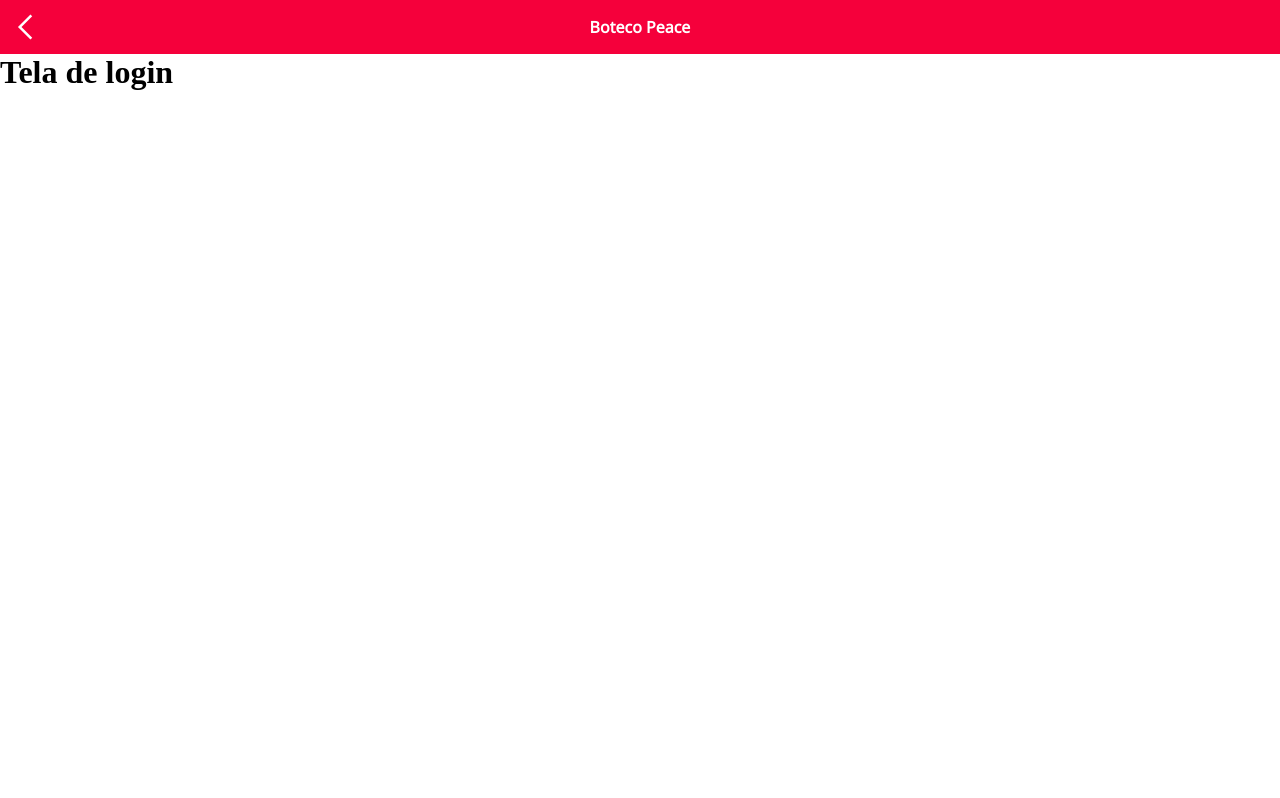
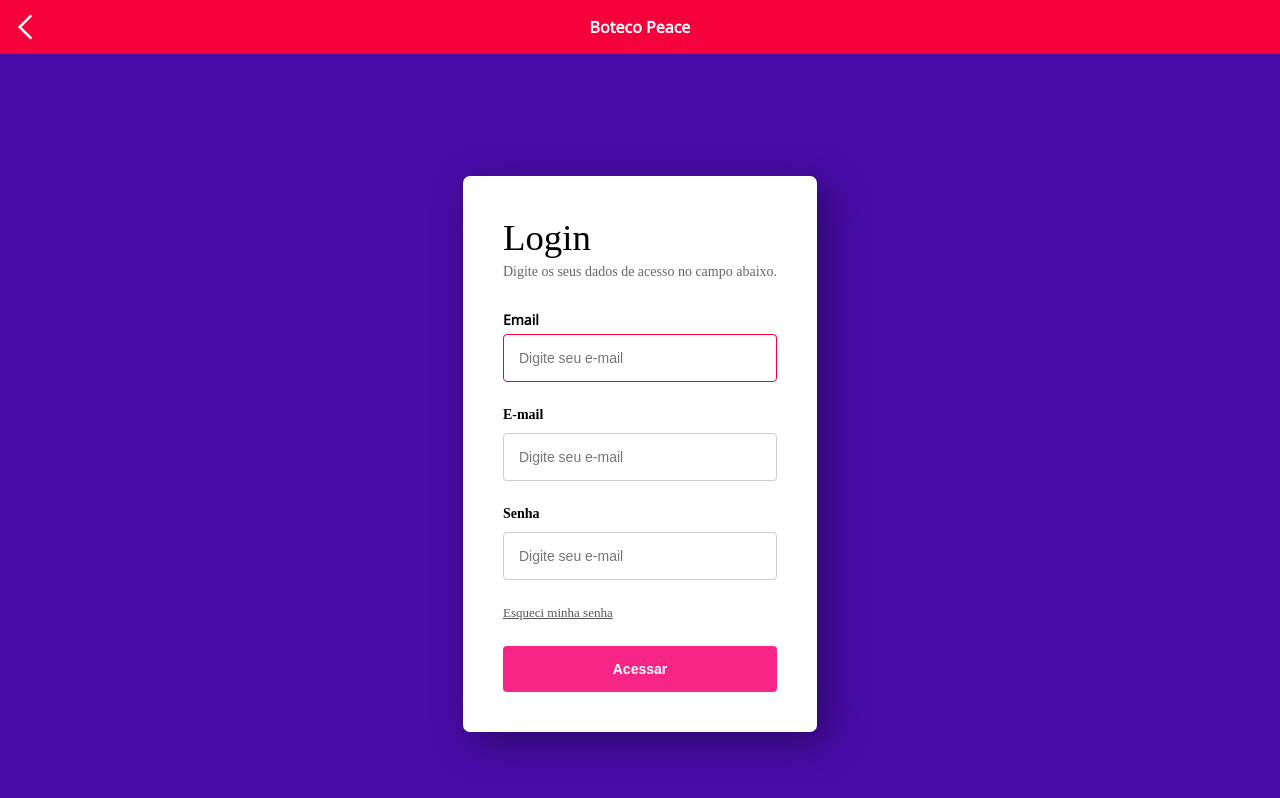
Before and after one commit to mikessdev/qrmenu, a Vue app: page /login in a window 1280 px wide. Shown: the top 798 px of the page. Built offline with nearby package versions, Linux system fonts and the light colour scheme.

Commit message:
login page

```diff
--- /dev/null
+++ b/src/components/BaseInput.vue
@@ -0,0 +1,75 @@
+<script setup lang="ts">
+const props = defineProps({
+  placeholder: {
+    type: String,
+    default: "",
+  },
+  inputType: {
+    type: String,
+    default: "text",
+  },
+  label: {
+    type: String,
+    default: "",
+  },
+  modelValue: {
+    type: [String, Number],
+    default: "",
+  },
+  errorMessage: {
+    type: String,
+    default: "",
+  },
+  isRequired: {
+    type: Boolean,
+    default: true
+  },
+  isDisabled: {
+    type: Boolean,
+    default: false
+  },
+  isReadonly: {
+    type: Boolean,
+    default: false
+  },
+  auxText: {
+    type: String,
+    default: "",
+  },
+  inputId: {
+    type: String,
+  },
+});
+</script>
+<template>
+  <div class="base-input">
+    <label> {{ props.label }} </label>
+    <input :type="props.inputType" :placeholder="props.placeholder" autofocus="true" />
+  </div>
+</template>
+<style lang="scss" scoped>
+  .base-input{
+    font-family: 'Noto Sans';
+    display: flex;
+    flex-direction: column;
+    input{
+      padding: 15px;
+      font-size: 14px;
+      border: 1px solid #ccc;
+      margin-bottom: 20px;
+      margin-top: 5px;
+      border-radius: 4px;
+      transition: all linear 160ms;
+      outline: none;
+
+      &:focus {
+        border: 1px solid $qrmenu-red;
+      }
+    }
+
+    label{
+      font-size: 14px;
+      font-weight: 600;
+  }
+}
+</style>
--- a/src/pages/LoginPage.vue
+++ b/src/pages/LoginPage.vue
@@ -1,19 +1,122 @@
 <script setup lang="ts">
 import ArrowBackIcon from '@/components/icons/ArrowBackIcon.vue';
 import Header from '@/components/Header.vue';
+import BaseInput from '@/components/BaseInput.vue';
+
 </script>
 <template>
   <Header :isLoginPage="true" />
-    <h1>Tela de login</h1>
+    <div class="page">
+        <form method="POST" class="formLogin">
+            <h1>Login</h1>
+            <p>Digite os seus dados de acesso no campo abaixo.</p>
+            <BaseInput :label="'Email'" :inputType="'email'" :placeholder="'Digite seu e-mail'" />
+            <label for="email">E-mail</label>
+            <input type="email" placeholder="Digite seu e-mail" autofocus="true" />
+            <label for="password">Senha</label>
+            <input type="password" placeholder="Digite seu e-mail" />
+            <a href="/">Esqueci minha senha</a>
+            <input type="submit" value="Acessar" class="btn" />
+        </form>
+    </div>
 
 </template>
 
-<style>
-@media (min-width: 1024px) {
-  .about {
-    min-height: 100vh;
+<style lang="scss" scoped>
+body {
+    font-family: 'Inter', sans-serif;
+    margin: 0;
+    padding: 0;
+    color: #023047
+}
+
+.page {
     display: flex;
+    flex-direction: column;
     align-items: center;
-  }
+    align-content: center;
+    justify-content: center;
+    width: 100%;
+    height: 100vh;
+    background-color: #480ca8;
+}
+
+.formLogin {
+    display: flex;
+    flex-direction: column;
+    background-color: #fff;
+    border-radius: 7px;
+    padding: 40px;
+    box-shadow: 10px 10px 40px rgba(0, 0, 0, 0.4);
+    gap: 5px
+}
+
+.areaLogin img {
+    width: 420px;
+}
+
+.formLogin h1 {
+    padding: 0;
+    margin: 0;
+    font-weight: 500;
+    font-size: 2.3em;
+}
+
+.formLogin p {
+    display: inline-block;
+    font-size: 14px;
+    color: #666;
+    margin-bottom: 25px;
+}
+
+.formLogin input {
+    padding: 15px;
+    font-size: 14px;
+    border: 1px solid #ccc;
+    margin-bottom: 20px;
+    margin-top: 5px;
+    border-radius: 4px;
+    transition: all linear 160ms;
+    outline: none;
+}
+
+
+.formLogin input:focus {
+    border: 1px solid #f72585;
+}
+
+.formLogin label {
+    font-size: 14px;
+    font-weight: 600;
+}
+
+.formLogin a {
+    display: inline-block;
+    margin-bottom: 20px;
+    font-size: 13px;
+    color: #555;
+    transition: all linear 160ms;
+}
+
+.formLogin a:hover {
+    color: #f72585;
+}
+
+.btn {
+    background-color: #f72585;
+    color: #fff;
+    font-size: 14px;
+    font-weight: 600;
+    border: none !important;
+    transition: all linear 160ms;
+    cursor: pointer;
+    margin: 0 !important;
+
+}
+
+.btn:hover {
+    transform: scale(1.05);
+    background-color: #ff0676;
+
 }
 </style>
```
